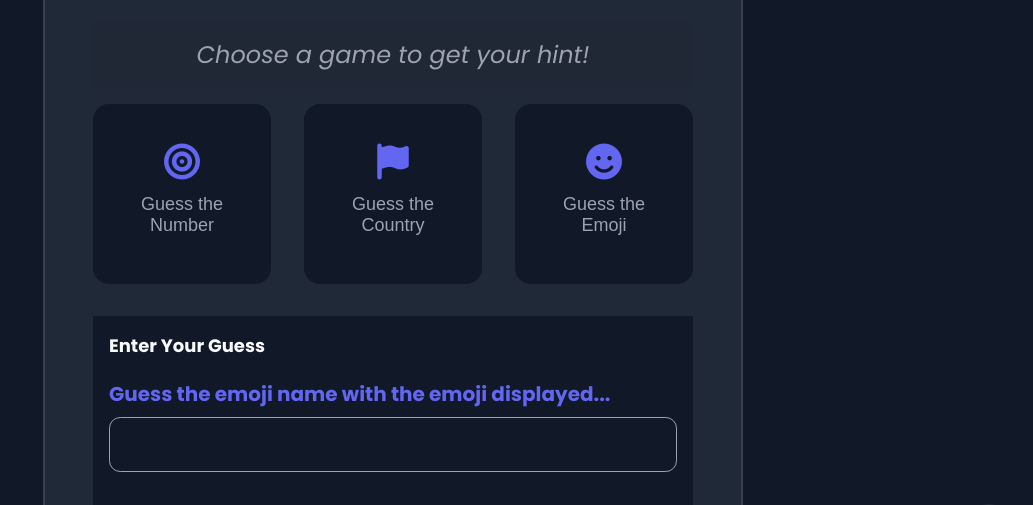
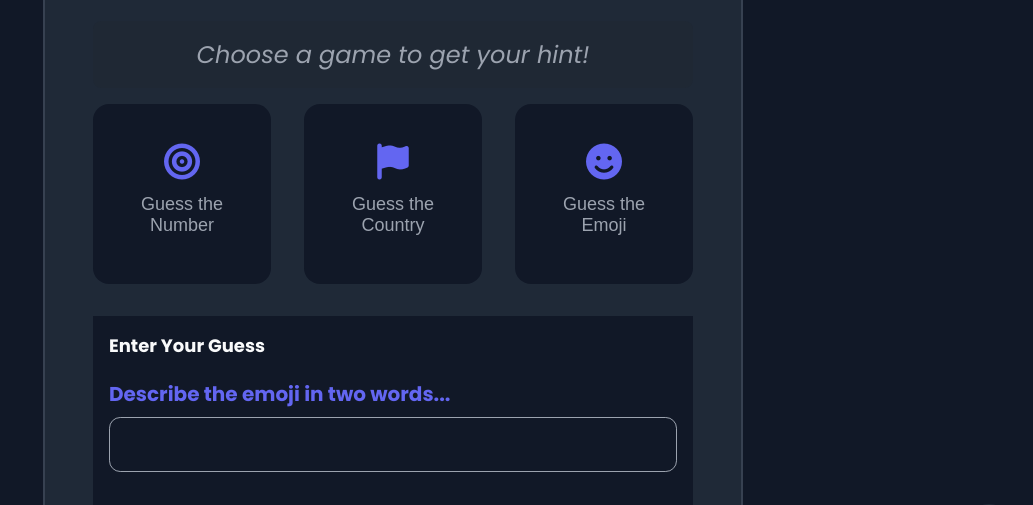
Before and after one commit to cynthia501/GuessingGame, a plain HTML site: page index.html in a window 1280 px wide. Both pictures are taken after a click on the button "Guess the Emoji". Shown: the part 248-753 px from the top of the page, without its empty margins (247-1280 px from the left). Drawn offline with Linux system fonts and the light colour scheme; no server answers; a web font is replaced by a local one.

Commit message:
correction

```diff
--- a/index.html
+++ b/index.html
@@ -102,8 +102,7 @@
                <div id="emojiDisplay" style="font-size: 100px; text-align: center;"></div>
                 <form id="formEmoji">
                     <label for="enter your guess">Enter Your Guess</label><br>
-                    <p style="color:#6366F1; font-weight: bold; font-size: 20px; margin-top: 20px;">Guess the emoji name
-                        with the emoji displayed...</p>
+                    <p style="color:#6366F1; font-weight: bold; font-size: 20px; margin-top: 20px;">Describe the emoji in two words...</p>
                     <input type="text" id="emoji-user-guess">
                     <div id="notificationAndAnswer">
                         <div id='notifyEmoji'></div>
```
